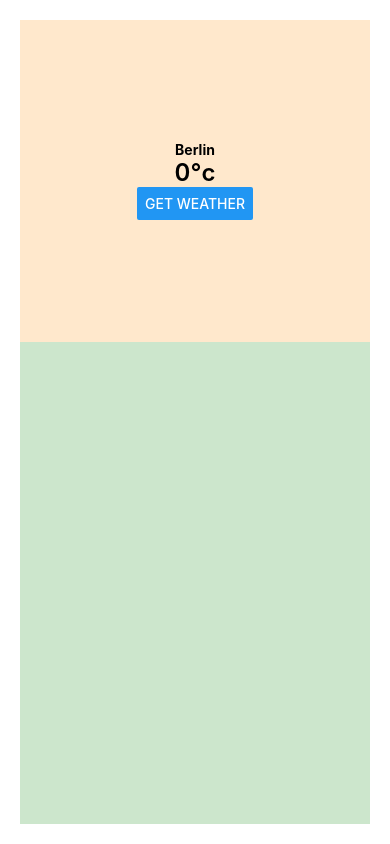
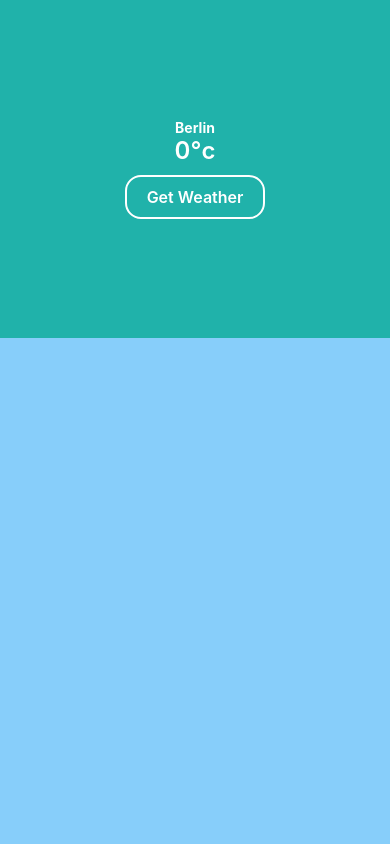
Before and after one commit to davinncia/WeatherApp, a React Native app: screen / in a window 390 px wide. Built offline with nearby package versions, Linux system fonts and the light colour scheme.

Commit message:
feat: custom button

```diff
--- /dev/null
+++ b/src/presentation/AppButton.tsx
@@ -0,0 +1,34 @@
+import React from 'react';
+import {Text, TouchableOpacity, StyleSheet, ViewStyle} from 'react-native';
+
+interface AppButtonProps {
+  title: string;
+  onPress: () => void;
+  style?: ViewStyle;
+}
+
+const AppButton: React.FC<AppButtonProps> = ({title, onPress, style}) => {
+  return (
+    <TouchableOpacity style={[styles.button, style]} onPress={onPress}>
+      <Text style={styles.buttonText}>{title}</Text>
+    </TouchableOpacity>
+  );
+};
+const styles = StyleSheet.create({
+  button: {
+    backgroundColor: 'transparent',
+    paddingVertical: 10,
+    paddingHorizontal: 20,
+    borderRadius: 16, // Rounded corners
+    alignItems: 'center',
+    borderWidth: 2,
+    borderColor: '#FFFFFF', // White borders
+  },
+  buttonText: {
+    color: '#FFFFFF',
+    fontSize: 16,
+    fontWeight: '600',
+  },
+});
+
+export { AppButton };
--- a/src/presentation/WeatherScreen.tsx
+++ b/src/presentation/WeatherScreen.tsx
@@ -4,6 +4,7 @@ import {WeatherApiService} from "../data/api/WeatherApiService.ts";
 import {WeatherRepository} from "../data/repositories/WeatherRepository.ts";
 import {GetBerlinTemperatureUseCase} from "../domain/usecases/GetBerlinTemperatureUseCase.ts";
 import {WeatherUI} from "./model/WeatherUI.ts";
+import {AppButton} from "./AppButton.tsx";
 const WeatherScreen: React.FC = () => {
   const [weather, setWeather] = useState<WeatherUI>({temperature: '0'});
 
@@ -26,15 +27,15 @@ const WeatherScreen: React.FC = () => {
       <View
         style={{
           flex: 2,
-          backgroundColor: 'rgba(255, 140, 0, 0.2)',
+          backgroundColor: 'lightseagreen',
           justifyContent: 'center',
           alignItems: 'center',
         }}>
         <Text style={styles.highlight}>Berlin</Text>
-        <Text style={styles.sectionTitle}>{weather.temperature}°c</Text>
-        <Button title="Get Weather" onPress={fetchWeather} />
+        <Text style={[styles.sectionTitle, {paddingBottom: 10}]}>{weather.temperature}°c</Text>
+        <AppButton title="Get Weather" onPress={fetchWeather} />
       </View>
-      <View style={{flex: 3, backgroundColor: 'rgba(0, 128, 0, 0.2)'}} />
+      <View style={{flex: 3, backgroundColor: 'lightskyblue'}} />
     </View>
   );
 };
@@ -42,14 +43,15 @@ const WeatherScreen: React.FC = () => {
 const styles = StyleSheet.create({
   container: {
     flex: 1,
-    padding: 20,
   },
   sectionTitle: {
     fontSize: 24,
     fontWeight: '600',
+    color: 'white',
   },
   highlight: {
     fontWeight: '700',
+    color: 'white',
   },
 });
 
```
